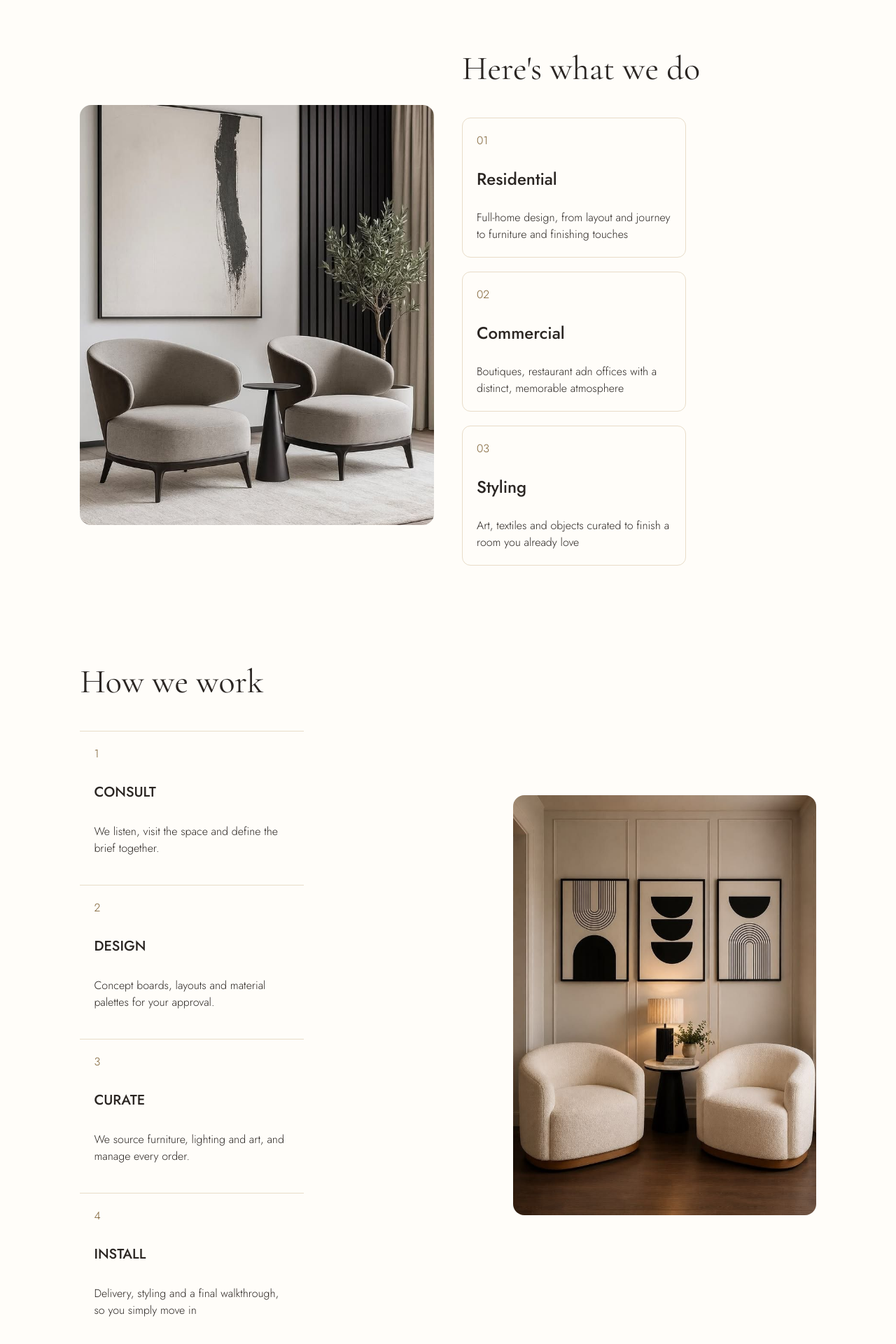
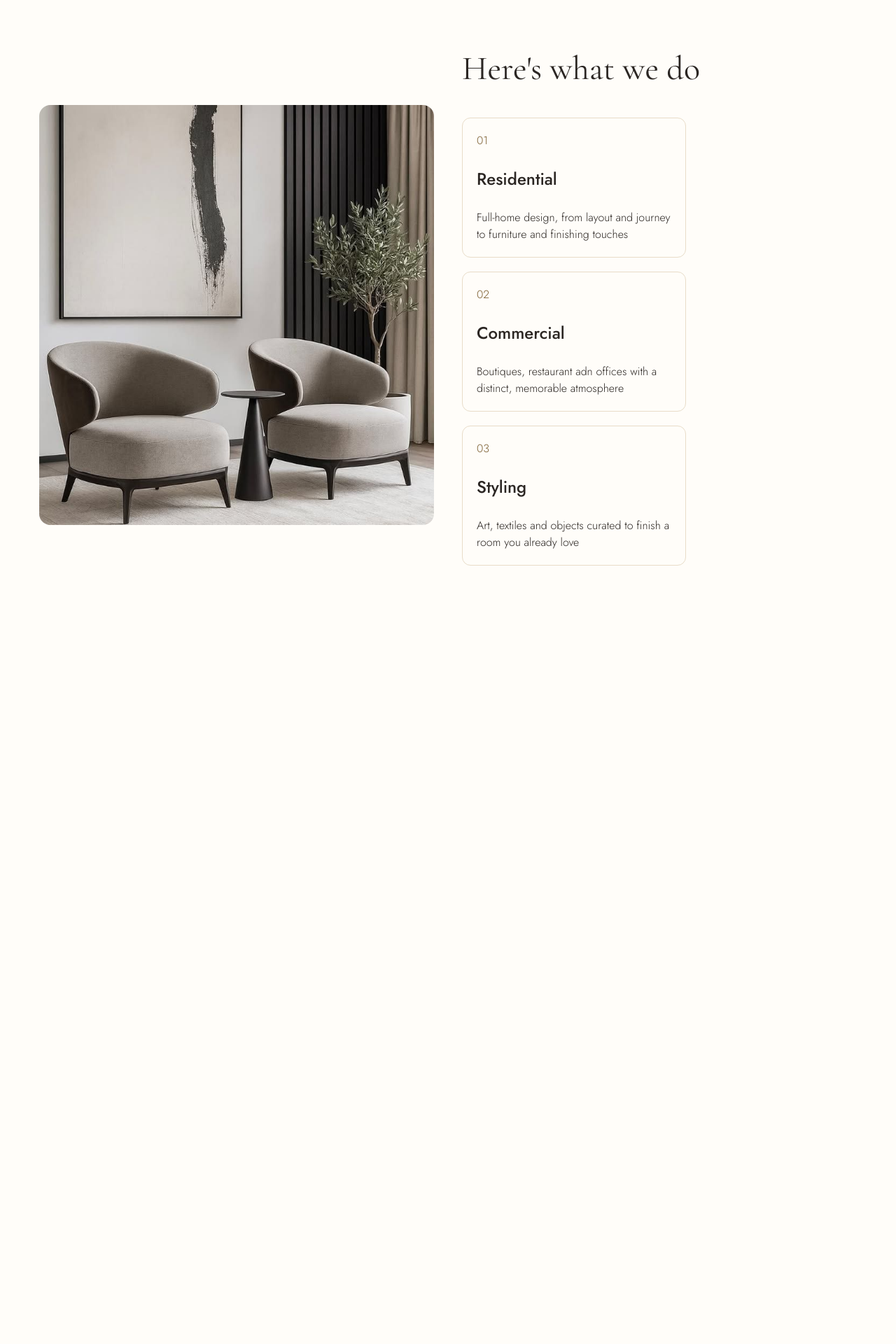
Before and after one commit to Evandereth/flyluxury, a React (Vite) app: page / in a window 1280 px wide. Shown: the part 3812-5732 px from the top of the page at 70% size. After the commit the page ends 4876 px from the top, so only its background shows below. Built offline with nearby package versions, Linux system fonts and the light colour scheme.

Commit message:
no message

```diff
--- a/src/components/Services.jsx
+++ b/src/components/Services.jsx
@@ -24,8 +24,8 @@ export default function Services(){
             <section className="w-full px-6 py-20 md:py-32">
                 <Title name="Services" />
 
-                <div className="md:w-[90%] mx-auto my-20 flex justify-center items-center gap-10">
-                    <div className="hidden md:block w-250 h-150">
+                <div className="mx-auto my-20 flex flex-col md:flex-row justify-center items-center gap-10">
+                    <div className=" w-full h-70 md:w-10 md:h-50 lg:w-250 lg:h-150">
                         <img className="w-full h-full object-cover rounded-2xl" src={image1} alt="" />
                     </div>
                 <div>
@@ -38,7 +38,7 @@ export default function Services(){
 
                         {
                             serviceCard.map((card)=>(
-                                <div key={card.id} className="w-80 h-50 flex flex-col justify-between items-start border border-sand p-5 rounded-xl">
+                                <div key={card.id} className="w-80 h-50 md:50  lg:w-80 lg:h-50 flex flex-col justify-between items-start border border-sand p-5 rounded-xl">
                                     <h2 className="text-brass-dark">
                                         {card.id}
                                     </h2>
@@ -62,7 +62,7 @@ export default function Services(){
 
 
 
-                <div className="md:w-[90%] mx-auto flex justify-center items-center gap-10">
+                {/* <div className="md:w-[90%] mx-auto flex flex-col md:flex-row justify-center items-center gap-10">
                     <div>
                             <div>
                     <h2 className="mt-4 font-serif text-4xl leading-tight md:text-5xl">
@@ -90,10 +90,10 @@ export default function Services(){
                 </div>
                     </div>
 
-                    <div className="hidden md:block w-250 h-150">
+                    <div className="w-full h-70 lg:w-250 lg:h-150">
                         <img className="w-full h-full object-cover rounded-2xl" src={image2} alt="" />
                     </div>
-                </div>
+                </div> */}
 
 
             </section>
```
